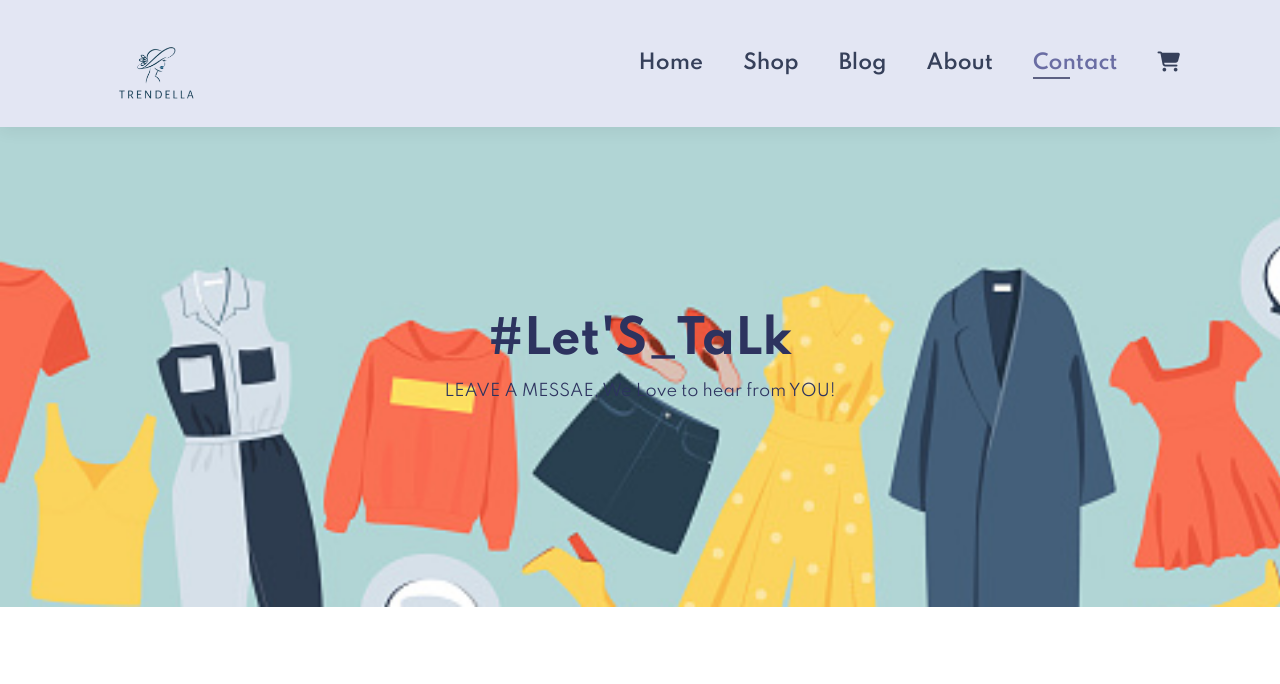
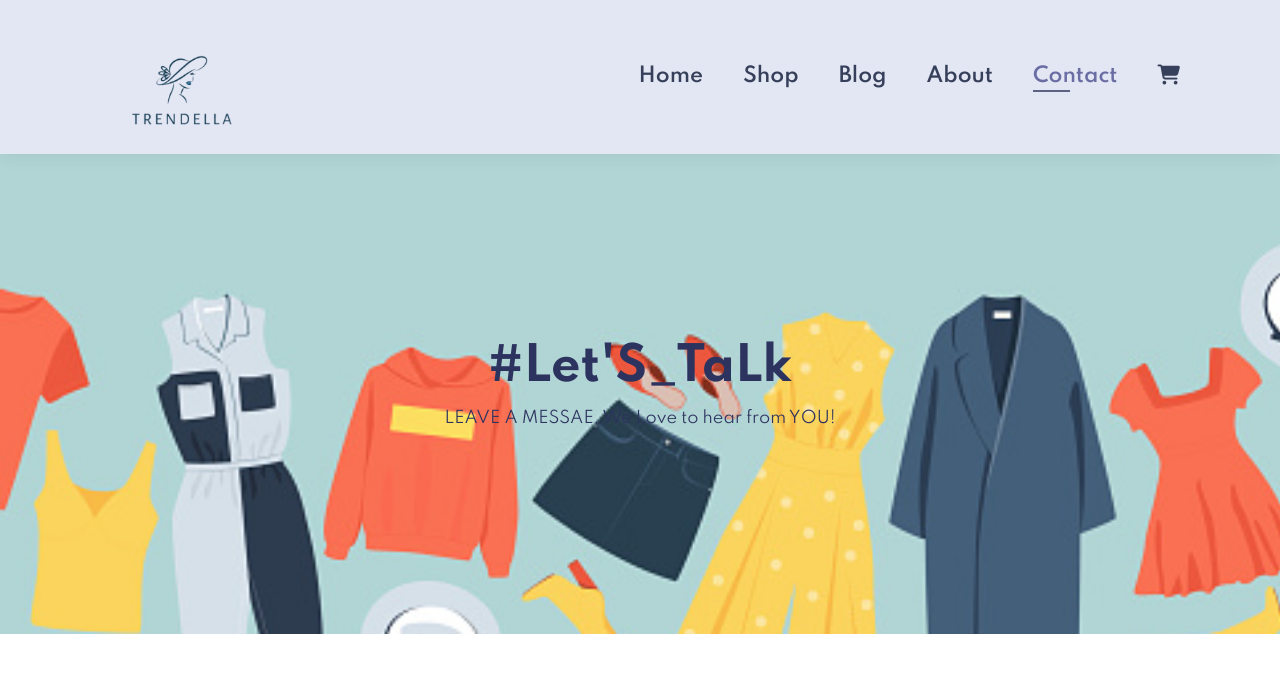
Before and after one commit to Abz-05/Trendella, a plain HTML site: page contact.html in a window 1280 px wide. Shown: the top 684 px of the page. Drawn offline with nearby package versions, Linux system fonts and the light colour scheme; grey boxes are pictures that could not be loaded.

Commit message:
contact.html

```diff
--- a/contact.html
+++ b/contact.html
@@ -5,7 +5,7 @@
     <meta charset="UTF-8" />
     <meta http-equiv="X-UA-Compatible" content="IE=edge" />
     <meta name="viewport" content="width=device-width, initial-scale=1.0" />
-    <title>Document</title>
+    <title>&#128087;Trendella</title>
     <link rel="stylesheet" href="styles.css" />
     <link rel="stylesheet" href="https://cdnjs.cloudflare.com/ajax/libs/font-awesome/6.5.0/css/all.min.css" />
     <link rel="stylesheet" href="https://unpkg.com/swiper@9/swiper-bundle.min.css" />
@@ -13,7 +13,7 @@
 
 <body>
     <section id="header">
-        <a href="#"><img src="logo.png" class="logo" alt="" style="width: 150px;"></a>
+        <a href="#"><img src="logo.png" class="logo" alt="" style="width: 200px;"></a>
         <div>
             <ul id="navbar">
                 <li><a href="index.html">Home</a></li>
```
